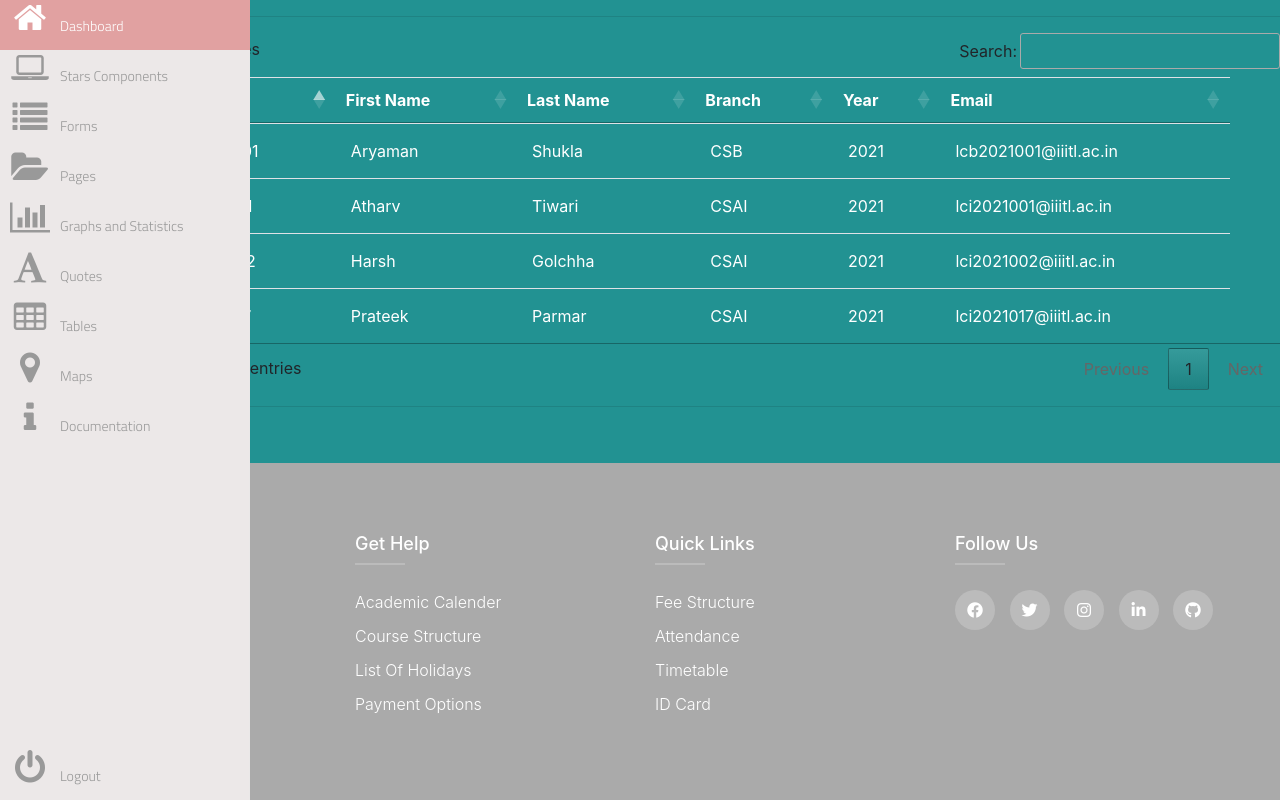
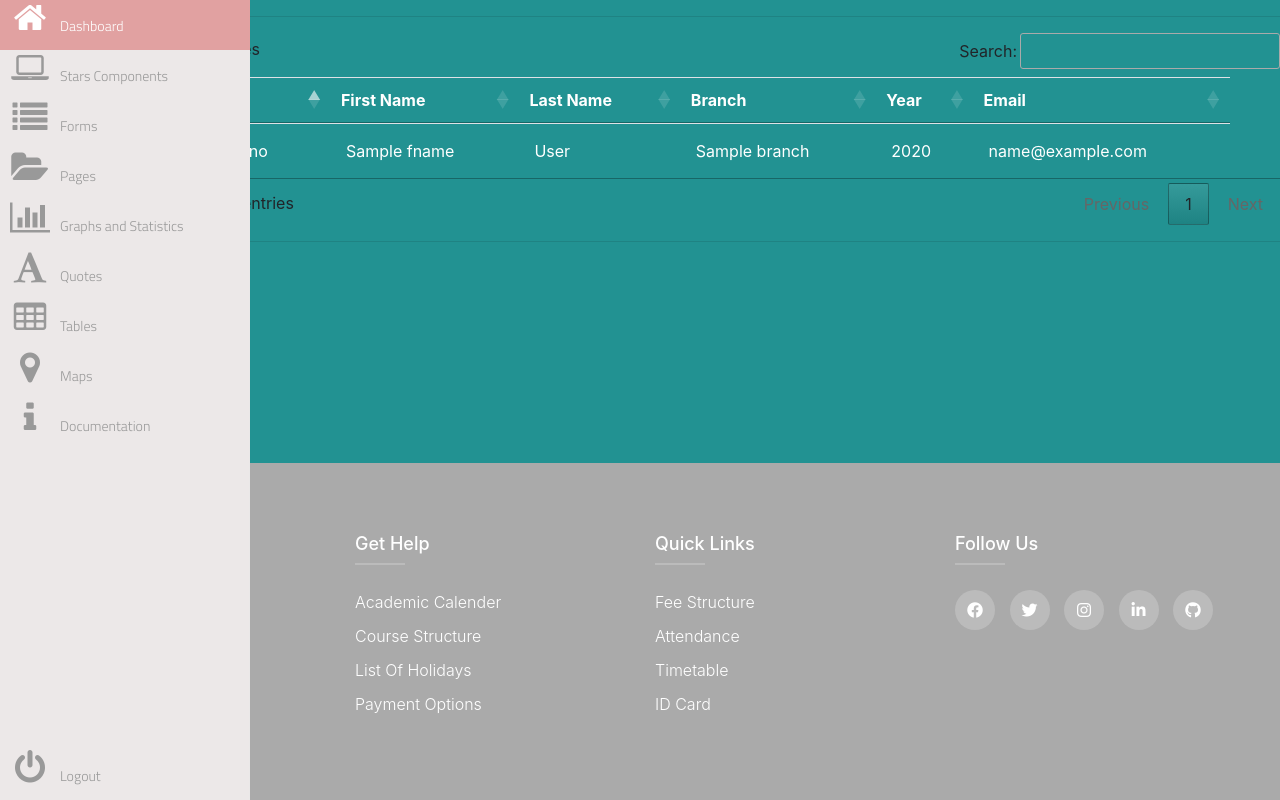
Before and after one commit to g-kabra/2ndSemWebDProject, a Flask app: template app/templates/Student_Database.html in a window 1280 px wide. Run offline with Flask 2, Linux system fonts and the light colour scheme; the template is opened without the code that fills it: most values are stand-ins (such as "Sample title", 1, 10 or a date in 2020); some libraries are stand-ins or nearby versions; some web fonts are replaced.

Commit message:
Added student database viewer

```diff
--- a/app/admin.py
+++ b/app/admin.py
@@ -111,3 +111,8 @@ def add_branch():
             db.session.commit()
         return render_template('admin_student_selector.html', branch = 1)
     return profile()
+
+@admin.route('/admin/show_students', methods = ['POST', 'GET'])
+def show_students():
+    studs = Student.query.all()
+    return render_template('Student_Database.html', studs = studs)
--- a/app/teacher.py
+++ b/app/teacher.py
@@ -31,6 +31,8 @@ def enter_marks():
         students = Student.query.filter_by(branch=branch, year=year).all()
         subject = Subject.query.filter_by(
             branch=branch, year=year, teacher_id=current_user.id, semester=semester).first()
+        if not subject:
+            return render_template("Notice_page.html", message="You don't have access to this class, please check your credentials.", back = "/teacher/enter_selection")
         assignments = Assignments.query.filter_by(
             branch=branch, year=year, semester=semester, subject=subject.subject).all()
         return render_template('teacher_table.html', students=students, assignments=assignments, branch=branch, year=year, subject=subject.subject, semester=semester)
@@ -80,8 +82,6 @@ def assignment_selected(year, branch, subject, semester):
             branch=branch, year=year, subject=subject, semester=semester).all()
         ass = Assignments.query.filter_by(
             year=year, branch=branch, subject=subject, assignment=assignment, semester=semester).first()
-        # results = db.session.query(Student, Marks).join(Marks).filter(
-        #     Student.branch == branch, Student.year == year, Marks.assignment_id == ass.id).all()
         results = []
         for i in students:
             if(Marks.query.filter_by(assignment_id=ass.id, rollno=i.rollno).first()):
--- a/app/templates/Student_Database.html
+++ b/app/templates/Student_Database.html
@@ -129,39 +129,16 @@
             </thead>
 
             <tbody>
+                {%for i in studs%}
                 <tr>
-                    <td>LCI2021001</td>
-                    <td>Atharv</td>
-                    <td>Tiwari</td>
-                    <td>CSAI</td>
-                    <td>2021</td>
-                    <td>lci2021001@iiitl.ac.in</td>
+                    <td>{{i.rollno}}</td>
+                    <td>{{i.fname}}</td>
+                    <td>{{i.lname}}</td>
+                    <td>{{i.branch}}</td>
+                    <td>{{i.year}}</td>
+                    <td>{{i.email}}</td>
                 </tr>
-                <tr>
-                    <td>LCI2021002</td>
-                    <td>Harsh</td>
-                    <td>Golchha</td>
-                    <td>CSAI</td>
-                    <td>2021</td>
-                    <td>lci2021002@iiitl.ac.in</td>
-                </tr>
-                <tr>
-                    <td>LCB2021001</td>
-                    <td>Aryaman</td>
-                    <td>Shukla</td>
-                    <td>CSB</td>
-                    <td>2021</td>
-                    <td>lcb2021001@iiitl.ac.in</td>
-                </tr>
-                <tr>
-                    <td>LCI2021017</td>
-                    <td>Prateek</td>
-                    <td>Parmar</td>
-                    <td>CSAI</td>
-                    <td>2021</td>
-                    <td>lci2021017@iiitl.ac.in</td>
-                </tr>
-
+                {%endfor%}
             </tbody>
         </table>
         <hr>
```
